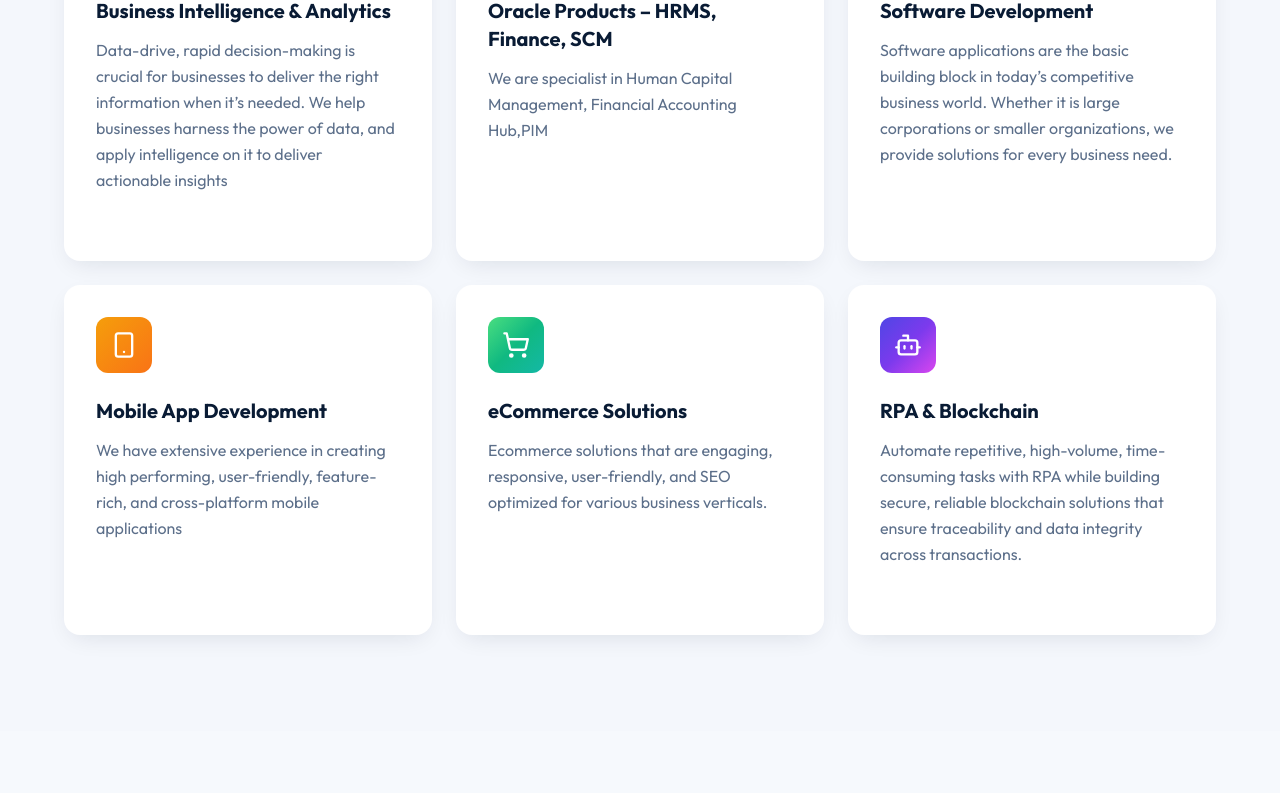
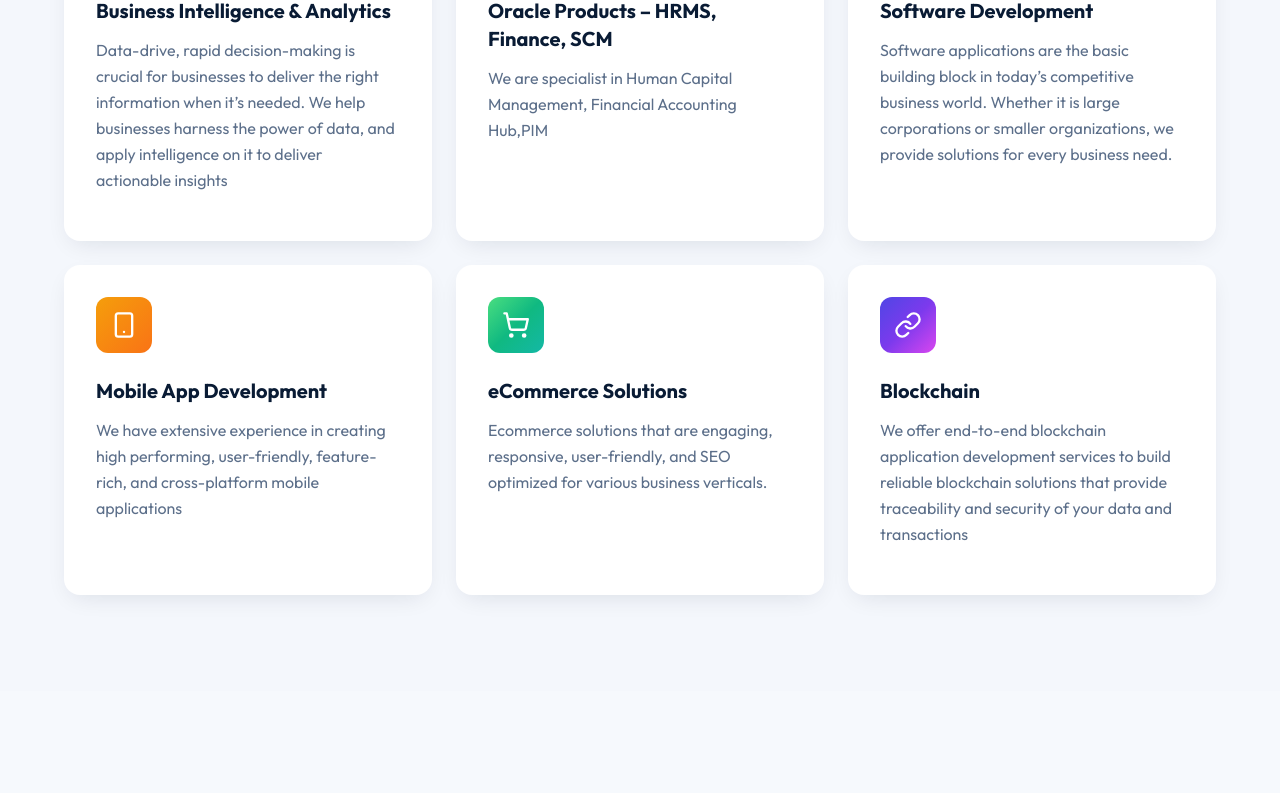
Before and after one commit to mr-dibya01/Tanmet-Project, a React (Vite) app: page / in a window 1280 px wide. Shown: the part 1837-2630 px from the top of the page. Built offline with nearby package versions, Linux system fonts and the light colour scheme.

Commit message:
removed learn more and RPA and leading glassprisom

```diff
--- a/src/components/HeroSection.jsx
+++ b/src/components/HeroSection.jsx
@@ -32,10 +32,10 @@
       <div className="container mx-auto px-4 lg:px-8 relative z-10 pt-20">
         <div className="max-w-4xl mx-auto text-center">
           {/* Badge */}
-          <div className="inline-flex items-center gap-2 bg-white/10 backdrop-blur-sm border border-white/20 rounded-full px-4 py-2 mb-8 animate-fade-up">
+          {/* <div className="inline-flex items-center gap-2 bg-white/10 backdrop-blur-sm border border-white/20 rounded-full px-4 py-2 mb-8 animate-fade-up">
             <Sparkles className="w-4 h-4 text-accent" />
             <span className="text-white/90 text-sm font-medium">Leading IT Solutions Provider in India</span>
-          </div>
+          </div> */}
 
           {/* Title */}
           <h1 className="text-4xl sm:text-5xl md:text-6xl lg:text-7xl font-bold text-white leading-tight mb-6 animate-fade-up-delay-1">
--- a/src/components/ServicesSection.jsx
+++ b/src/components/ServicesSection.jsx
@@ -1,4 +1,5 @@
-import { BarChart3, Database, Code, Smartphone, ShoppingCart, Bot, ArrowUpRight,  } from 'lucide-react';
+import { BarChart3, Database, Code, Smartphone, ShoppingCart, Link, ArrowUpRight,  } from 'lucide-react';
+
 
 const services = [
   {
@@ -32,9 +33,9 @@
     gradient: 'from-green-400 via-emerald-500 to-teal-500',
   },
   {
-    icon: Bot,
-    title: "RPA & Blockchain",
-    description: "Automate repetitive, high-volume, time-consuming tasks with RPA while building secure, reliable blockchain solutions that ensure traceability and data integrity across transactions.",
+    icon: Link,
+    title: "Blockchain",
+    description: "We offer end-to-end blockchain application development services to build reliable blockchain solutions that provide traceability and security of your data and transactions",
     gradient: 'from-indigo-600 via-violet-600 to-fuchsia-500',
   }
 ];
@@ -75,9 +76,9 @@
               </p>
 
               {/* Link */}
-              <div className="flex items-center gap-2 text-accent font-medium text-sm opacity-0 group-hover:opacity-100 transition-opacity">
+              {/* <div className="flex items-center gap-2 text-accent font-medium text-sm opacity-0 group-hover:opacity-100 transition-opacity">
                 Learn more <ArrowUpRight className="w-4 h-4" />
-              </div>
+              </div> */}
             </div>
           ))}
         </div>
```
